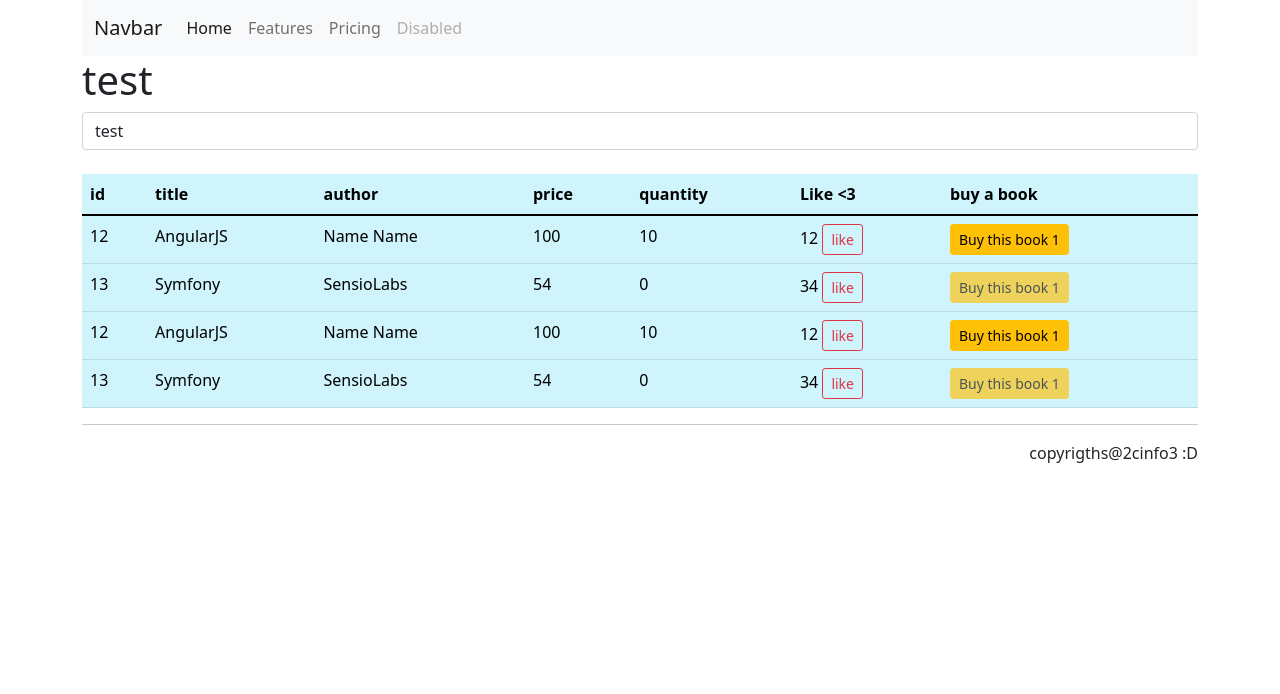
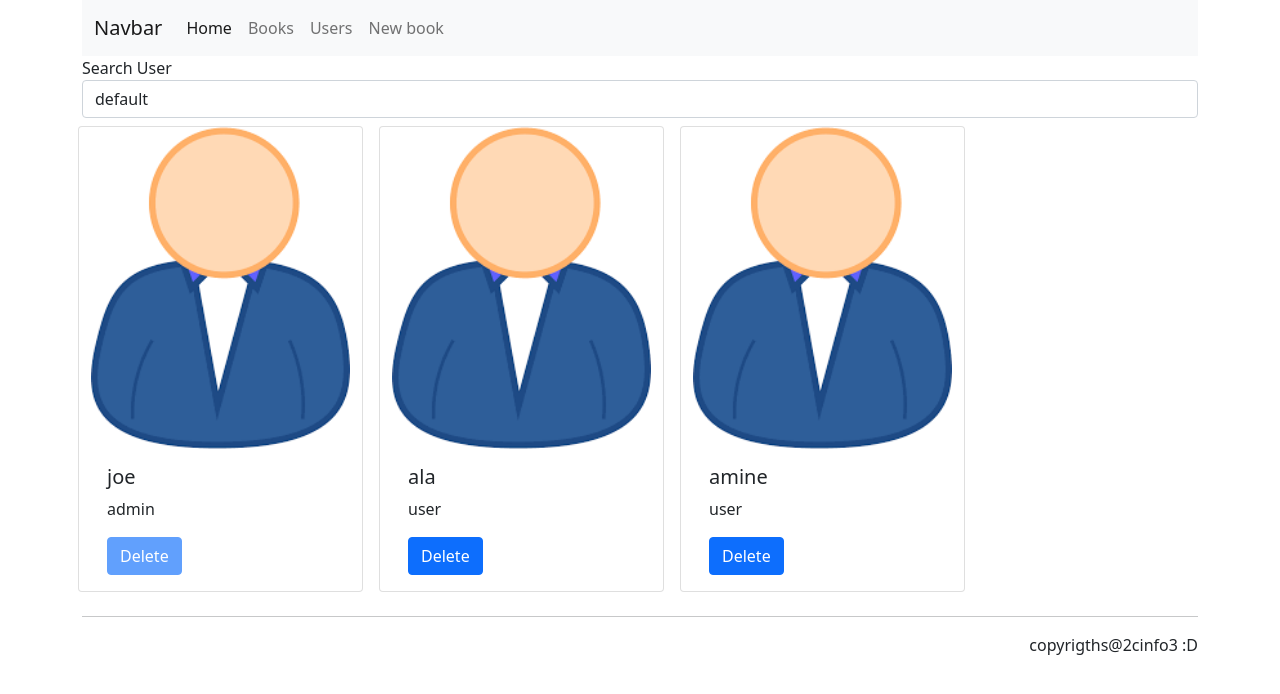
Before and after one commit to badi3a/Project2cinfo3, an Angular app: page /user in a window 1280 px wide. Shown: the top 694 px of the page. Built offline with nearby package versions, Linux system fonts and the light colour scheme.

Commit message:
session vendredi 1.0

```diff
--- /dev/null
+++ b/src/app/app-routing.module.ts
@@ -0,0 +1,21 @@
+import { NgModule } from '@angular/core';
+import { CommonModule } from '@angular/common';
+import {RouterModule, Routes} from "@angular/router";
+import {BookListComponent} from "./book-list/book-list.component";
+import {MainUserComponent} from "./main-user/main-user.component";
+import {NotFoundComponent} from "./not-found/not-found.component";
+const ROUTES: Routes=[
+  {path:'', component: BookListComponent},
+  {path:'book', component: BookListComponent},
+  {path:'user', component: MainUserComponent},
+  {path:'**', component: NotFoundComponent},
+]
+@NgModule({
+  declarations: [],
+  imports: [
+    CommonModule,
+    RouterModule.forRoot(ROUTES)
+  ],
+  exports: [RouterModule]
+})
+export class AppRoutingModule { }
--- a/src/app/app.component.html
+++ b/src/app/app.component.html
@@ -2,7 +2,7 @@
   <!--Header--->
   <app-header></app-header>
   <!--Main Section-->
-  <app-book-list></app-book-list>
+   <router-outlet></router-outlet>
   <!---Footer---->
   <app-footer></app-footer>
 </div>
--- a/src/app/header/header.component.html
+++ b/src/app/header/header.component.html
@@ -7,16 +7,16 @@
     <div class="collapse navbar-collapse" id="navbarNav">
       <ul class="navbar-nav">
         <li class="nav-item">
-          <a class="nav-link active" aria-current="page" href="#">Home</a>
+          <a class="nav-link active" aria-current="page" href="">Home</a>
         </li>
         <li class="nav-item">
-          <a class="nav-link" href="#">Features</a>
+          <a class="nav-link" routerLink="/book">Books</a>
         </li>
         <li class="nav-item">
-          <a class="nav-link" href="#">Pricing</a>
+          <a class="nav-link" routerLink="/user">Users</a>
         </li>
         <li class="nav-item">
-          <a class="nav-link disabled">Disabled</a>
+          <a class="nav-link" routerLink="/newBook">New book</a>
         </li>
       </ul>
     </div>
--- a/src/app/main-user/main-user.component.html
+++ b/src/app/main-user/main-user.component.html
@@ -1 +1,25 @@
-<p>main-user works!</p>
+<div class="form-group">
+  <label>Search User</label>
+  <select name="user" class="form-control"
+          [(ngModel)]="role">
+    <option value="all">default</option>
+    <option value="admin">admin</option>
+    <option value="user">user</option>
+  </select>
+</div>
+
+<div class="row">
+  <div *ngFor="let user of list" class="card col-3 m-lg-2" >
+    <div *ngIf="user.role==role || role=='all'">
+      <img src="{{user.picture}}" class="card-img-top" alt="...">
+      <div class="card-body">
+        <h5 class="card-title">{{user.username}}</h5>
+        <p class="card-text">{{user.role}}</p>
+        <button class="btn btn-primary" [disabled]="user.role=='admin'"
+                (click)="delete(user)">
+          Delete
+        </button>
+      </div>
+    </div>
+  </div>
+</div>
--- a/src/app/main-user/main-user.component.ts
+++ b/src/app/main-user/main-user.component.ts
@@ -1,4 +1,5 @@
 import { Component, OnInit } from '@angular/core';
+import {User} from "../model/user";
 
 @Component({
   selector: 'app-main-user',
@@ -6,10 +7,33 @@ import { Component, OnInit } from '@angular/core';
   styleUrls: ['./main-user.component.css']
 })
 export class MainUserComponent implements OnInit {
-
+  list: User[];
+  role: string;
   constructor() { }
 
   ngOnInit(): void {
+    this.role='all';
+    this.list=[
+      {id:12,
+       username: "joe",
+       email: "joe@gmail.com",
+       picture: "assets/user.png",
+       role:"admin"},
+      { id:20,
+        username: "ala",
+        email: "ala@gmail.com",
+        picture: "assets/user.png",
+        role:"user"},
+      { id:5,
+        username: "amine",
+        email: "amine@gmail.com",
+        picture: "assets/user.png",
+        role:"user"},
+    ]
   }
 
+  delete(user: User):void {
+    let i = this.list.indexOf(user);
+    this.list.splice(i, 1);
+  }
 }
--- /dev/null
+++ b/src/app/model/user.ts
@@ -0,0 +1,7 @@
+export class User{
+  id:number;
+  email: string;
+  username: string;
+  picture: string;
+  role: string;
+}
--- /dev/null
+++ b/src/app/not-found/not-found.component.css
@@ -0,0 +1,213 @@
+h4{
+  color: #253858;
+  margin-bottom: .8rem;
+  position: relative;
+  font-family: 'Raleway', sans-serif;
+  font-size: 1.5rem;
+}
+p{
+  margin-top: 0;
+  margin-bottom: 1rem;
+  display: block;
+  margin-block-start: 1em;
+  margin-block-end: 1em;
+  margin-inline-start: 0px;
+  margin-inline-end: 0px;
+  color: rgb(113, 120, 126);
+  font-family: 'Lato', sans-serif;
+}
+.btn-primary:hover {
+  color: #fff;
+  background-color: #0069d9;
+  border-color: #0062cc;
+}
+.btn-primary {
+  color: #fff;
+  background-color: #0069d9;
+  border-color: #0062cc;
+}
+.btn-round {
+  border-radius: 30px !important;
+  text-decoration: none;
+}
+
+.btn {
+  font-size: 15px;
+  font-weight: 600;
+  padding: 9px 25px;
+  border-width: 2px;
+  box-shadow: 0 3px 8px 0 rgba(41,49,89,.15), inset 0 0 0 1px hsla(0,0%,100%,.1);
+}
+.btn {
+  display: inline-block;
+  font-weight: 400;
+  text-align: center;
+  white-space: nowrap;
+  vertical-align: middle;
+  -webkit-user-select: none;
+  -moz-user-select: none;
+  -ms-user-select: none;
+  user-select: none;
+  border: 1px solid transparent;
+  padding: .375rem .75rem;
+  font-size: 1rem;
+  line-height: 1.5;
+  border-radius: .25rem;
+  transition: color .15s ease-in-out,background-color .15s ease-in-out,border-color .15s ease-in-out,box-shadow .15s ease-in-out;
+}
+.btn:not(:disabled):not(.disabled) {
+  cursor: pointer;
+}
+/*[404 error page]
+--------------------------*/
+.error-content {
+  padding: 0 0 70px;
+}
+.error-text{
+  text-align: center;
+}
+.error {
+  font-size: 180px;
+  font-weight: 100;
+}
+@keyframes bob {
+  0% {
+    top: 0;
+  }
+  50% {
+    top: 0.2em;
+  }
+}
+.im-sheep {
+  display: inline-block;
+  position: relative;
+  font-size: 1em;
+  margin-bottom: 70px;
+}
+.im-sheep * {
+  transition: transform 0.3s;
+}
+.im-sheep .top {
+  position: relative;
+  top: 0;
+  animation: bob 1s infinite;
+}
+.im-sheep:hover .head {
+  transform: rotate(0deg);
+}
+.im-sheep:hover .head .im-eye {
+  width: 1.25em;
+  height: 1.25em;
+}
+.im-sheep:hover .head .im-eye:before {
+  right: 30%;
+}
+.im-sheep:hover .top {
+  animation-play-state: paused;
+}
+.im-sheep .head {
+  display: inline-block;
+  width: 5em;
+  height: 5em;
+  border-radius: 100%;
+  background: #253858;
+  vertical-align: middle;
+  position: relative;
+  top: 1em;
+  transform: rotate(30deg);
+}
+.im-sheep .head:before {
+  content: '';
+  display: inline-block;
+  width: 80%;
+  height: 50%;
+  background: #253858;
+  position: absolute;
+  bottom: 0;
+  right: -10%;
+  border-radius: 50% 40%;
+}
+.im-sheep .head:hover .im-ear.one, .im-sheep .head:hover .im-ear.two {
+  transform: rotate(0deg);
+}
+.im-sheep .head .im-eye {
+  display: inline-block;
+  width: 1em;
+  height: 1em;
+  border-radius: 100%;
+  background: white;
+  position: absolute;
+  overflow: hidden;
+}
+.im-sheep .head .im-eye:before {
+  content: '';
+  display: inline-block;
+  background: black;
+  width: 50%;
+  height: 50%;
+  border-radius: 100%;
+  position: absolute;
+  right: 10%;
+  bottom: 10%;
+  transition: all 0.3s;
+}
+.im-sheep .head .im-eye.one {
+  right: -2%;
+  top: 1.7em;
+}
+.im-sheep .head .im-eye.two {
+  right: 2.5em;
+  top: 1.7em;
+}
+.im-sheep .head .im-ear {
+  background: #253858;
+  width: 50%;
+  height: 30%;
+  border-radius: 100%;
+  position: absolute;
+}
+.im-sheep .head .im-ear.one {
+  left: -10%;
+  top: 5%;
+  transform: rotate(-30deg);
+}
+.im-sheep .head .im-ear.two {
+  top: 2%;
+  right: -5%;
+  transform: rotate(20deg);
+}
+.im-sheep .body {
+  display: inline-block;
+  width: 7em;
+  height: 7em;
+  border-radius: 100%;
+  background: #0054D1;
+  position: relative;
+  vertical-align: middle;
+  margin-right: -3em;
+}
+.im-sheep .im-legs {
+  display: inline-block;
+  position: absolute;
+  top: 80%;
+  left: 10%;
+  z-index: -1;
+}
+.im-sheep .im-legs .im-leg {
+  display: inline-block;
+  background: #141214;
+  width: 0.5em;
+  height: 2.5em;
+  margin: 0.2em;
+}
+.im-sheep::before {
+  left: 0;
+  content: '';
+  display: inline-block;
+  position: absolute;
+  top: 112%;
+  width: 100%;
+  height: 18%;
+  border-radius: 100%;
+  background: rgba(0, 0, 0, 0.2);
+}
--- /dev/null
+++ b/src/app/not-found/not-found.component.html
@@ -0,0 +1,37 @@
+<link href="//maxcdn.bootstrapcdn.com/bootstrap/4.1.1/css/bootstrap.min.css" rel="stylesheet" id="bootstrap-css">
+<script src="//maxcdn.bootstrapcdn.com/bootstrap/4.1.1/js/bootstrap.min.js"></script>
+<script src="//cdnjs.cloudflare.com/ajax/libs/jquery/3.2.1/jquery.min.js"></script>
+<!------ Include the above in your HEAD tag ---------->
+
+
+<div class="error-content">
+  <div class="container">
+    <div class="row">
+      <div class="col-md-12 ">
+        <div class="error-text">
+          <h1 class="error">404 Error</h1>
+          <div class="im-sheep">
+            <div class="top">
+              <div class="body"></div>
+              <div class="head">
+                <div class="im-eye one"></div>
+                <div class="im-eye two"></div>
+                <div class="im-ear one"></div>
+                <div class="im-ear two"></div>
+              </div>
+            </div>
+            <div class="im-legs">
+              <div class="im-leg"></div>
+              <div class="im-leg"></div>
+              <div class="im-leg"></div>
+              <div class="im-leg"></div>
+            </div>
+          </div>
+          <h4>Oops! This page Could Not Be Found!</h4>
+          <p>Sorry bit the page you are looking for does not exist, have been removed or name changed.</p>
+          <a href="<?=base_url()?>" class="btn btn-primary btn-round">Go to homepage</a>
+        </div>
+      </div>
+    </div>
+  </div>
+</div>
--- /dev/null
+++ b/src/app/not-found/not-found.component.ts
@@ -0,0 +1,15 @@
+import { Component, OnInit } from '@angular/core';
+
+@Component({
+  selector: 'app-not-found',
+  templateUrl: './not-found.component.html',
+  styleUrls: ['./not-found.component.css']
+})
+export class NotFoundComponent implements OnInit {
+
+  constructor() { }
+
+  ngOnInit(): void {
+  }
+
+}
```
Also changed, not shown: src/app/app.module.ts (+7 -3 lines), src/assets/notfound.png (added), src/assets/user.png (added).
